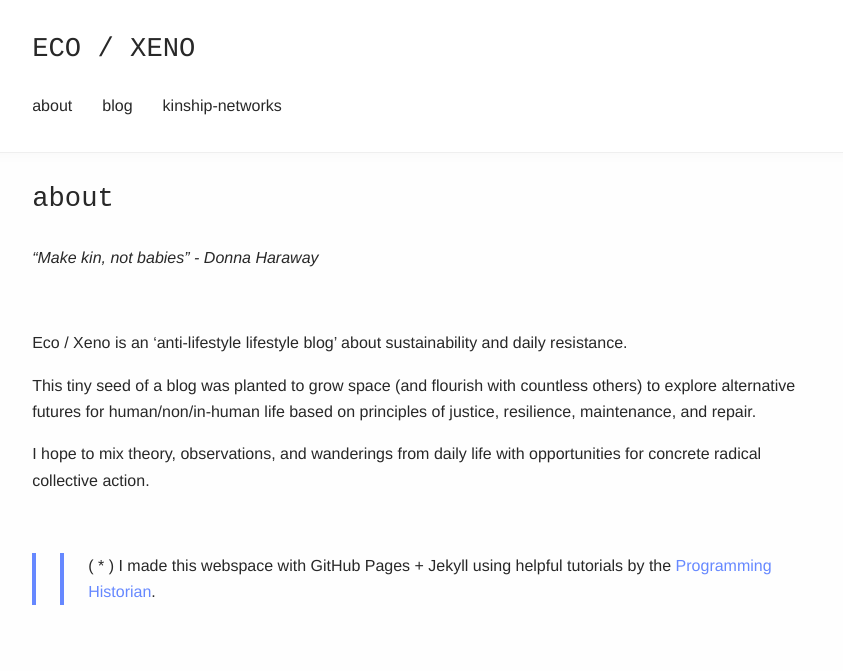
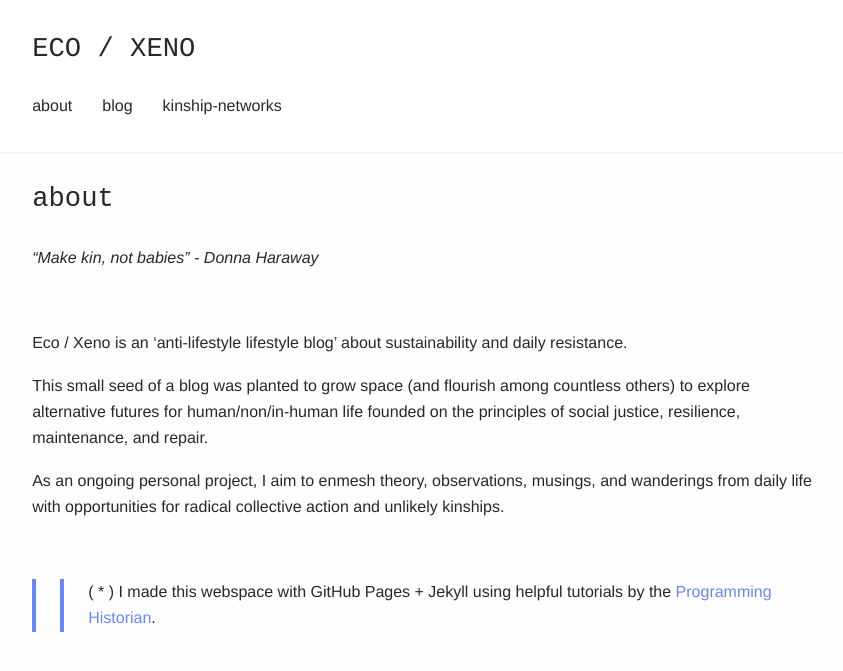
Before and after one commit to teddiebrock/blank-spaces, a Jekyll site: the page built from about.md, in a window 1280 px wide. Shown: the top 671 px of the page, without its empty margins (211-1054 px from the left). Built offline with Jekyll 4.4.1, drawn with Linux system fonts in a browser that asks for light colours.

Commit message:
about about

```diff
--- a/about.md
+++ b/about.md
@@ -13,9 +13,9 @@ layout: page
 
 
 
-This tiny seed of a blog was planted to grow space (and flourish with countless others) to explore alternative futures for human/non/in-human life based on principles of justice, resilience, maintenance, and repair.
+This small seed of a blog was planted to grow space (and flourish among countless others) to explore alternative futures for human/non/in-human life founded on the principles of social justice, resilience, maintenance, and repair.
 
-I hope to mix theory, observations, and wanderings from daily life with opportunities for concrete radical collective action.
+As an ongoing personal project, I aim to enmesh theory, observations, musings, and wanderings from daily life with opportunities for radical collective action and unlikely kinships.
 
 &nbsp;
 &nbsp;
```
